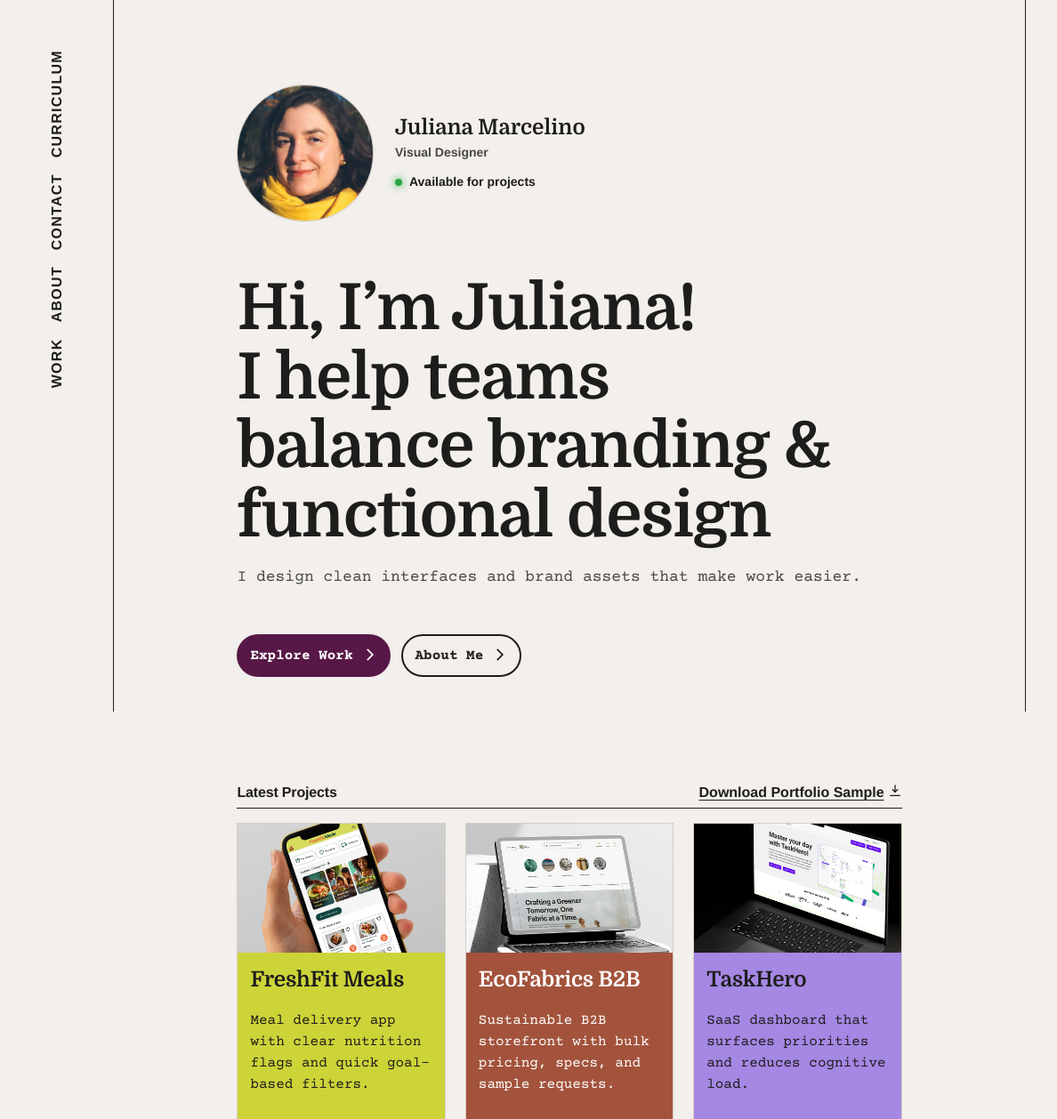
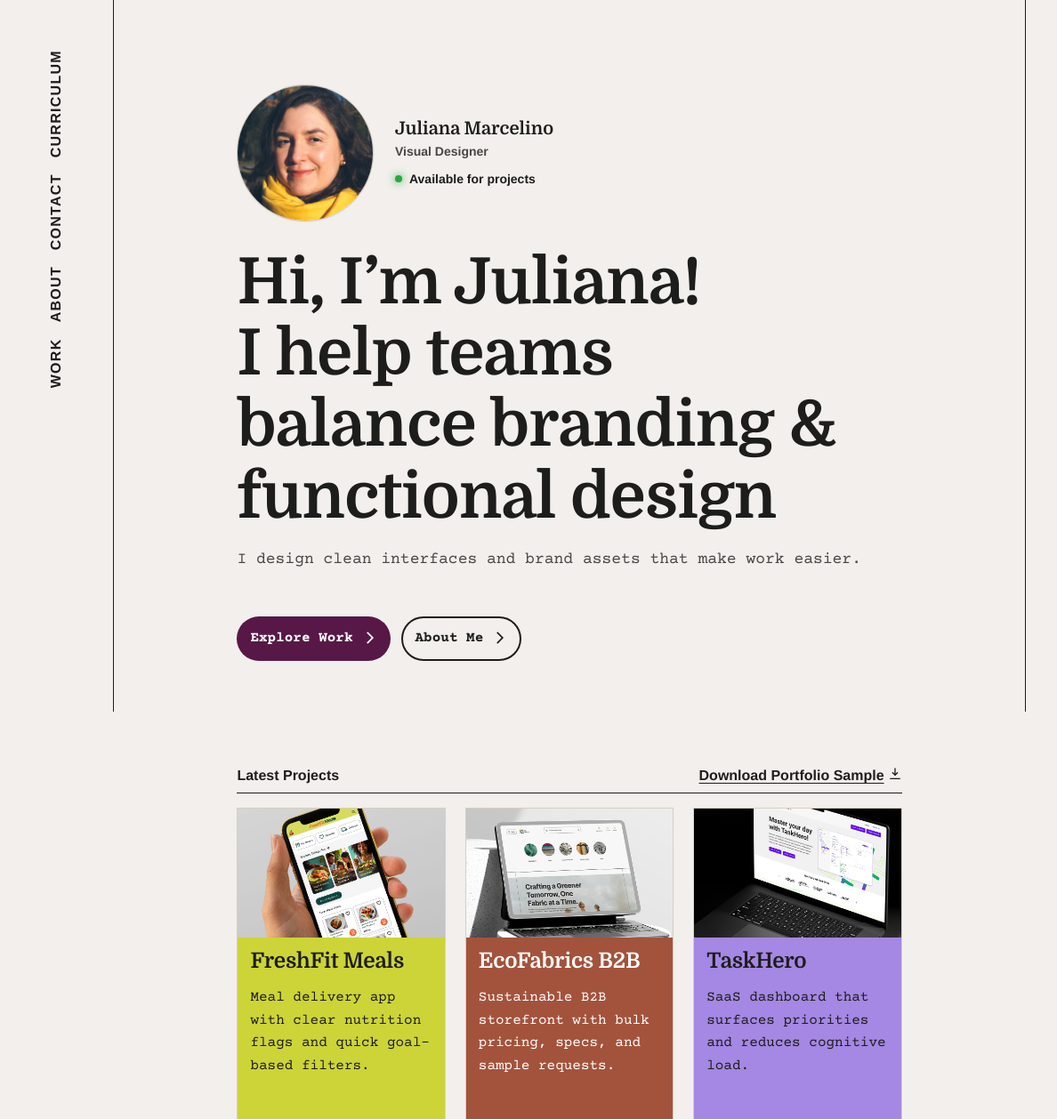
Before and after one commit to jumarcelinos/jumarcelinos.github.io, a plain HTML site: page index.html in a window 1280 px wide. Shown: the top 1258 px of the page at 89% size, 0-1188 px from the left. Drawn offline with nearby package versions, Linux system fonts and the light colour scheme; a web font is replaced by a local one.

Commit message:
Typography update

```diff
--- a/styles.css
+++ b/styles.css
@@ -37,6 +37,38 @@
     --content-mt: clamp(24px, 4vw, 64px);
     --content-mr: clamp(18px, 3vw, 48px);
     --content-mb: clamp(32px, 6vh, 96px);
+
+    /* Typography System */
+    --ff-serif-display: "Domine", Georgia, Cambria, "Times New Roman", Times, serif;
+    --ff-sans-ui: "Univers", "Helvetica Neue", Arial, Inter, system-ui, -apple-system, "Segoe UI", Roboto, "Noto Sans", sans-serif;
+    --ff-mono-body: "Courier Prime", ui-monospace, SFMono-Regular, Menlo, Monaco, Consolas, "Liberation Mono", "Courier New", monospace;
+
+    /* Sizes (keep your current H1 size) */
+    --fs-h1: clamp(36px, 5.6vw, 72px);
+    --fs-h2: clamp(22px, 2.8vw, 36px);
+    --fs-h3: clamp(18px, 2.2vw, 24px);
+    --fs-h4: clamp(16px, 1.8vw, 20px);
+    --fs-h5: clamp(14px, 1.6vw, 18px);
+    --fs-h6: clamp(13px, 1.4vw, 16px);
+
+    --fs-body: 16px;
+    --fs-lead: 18px;
+    /* for intro/hero paragraphs */
+    --fs-small: 14px;
+    /* captions, meta */
+    --fs-micro: 12px;
+    /* legal, micro labels */
+
+    /* Rhythm */
+    --lh-heading-tight: 1.12;
+    --lh-heading: 1.2;
+    --lh-body: 1.6;
+
+    /* Tracking */
+    --ls-tight: -0.01em;
+    /* serif headings */
+    --ls-wide: 0.06em;
+    /* overlines / labels */
 }
 
 /* =========================================================
@@ -65,27 +97,110 @@ body {
 /* =========================================================
    TYPE
    ========================================================= */
+/* Body defaults */
+body {
+    font-family: var(--ff-mono-body);
+    font-size: var(--fs-body);
+    line-height: var(--lh-body);
+}
+
+/* Headings – families + weights */
 h1,
 h2,
-h3,
+h3 {
+    font-family: var(--ff-serif-display);
+    font-weight: 700;
+    letter-spacing: var(--ls-tight);
+    line-height: var(--lh-heading);
+    margin: 0 0 0.4em;
+}
+
 h4,
 h5,
 h6 {
-    font-family: "Domine", Georgia, Cambria, "Times New Roman", Times, serif;
+    font-family: var(--ff-sans-ui);
+    font-weight: 600;
+    line-height: var(--lh-heading);
+    margin: 0 0 0.5em;
+}
+
+/* Headings – sizes */
+h1 {
+    font-size: var(--fs-h1);
+}
+
+h2 {
+    font-size: var(--fs-h2);
+}
+
+h3 {
+    font-size: var(--fs-h3);
+}
+
+h4 {
+    font-size: var(--fs-h4);
+}
+
+h5 {
+    font-size: var(--fs-h5);
+}
+
+h6 {
+    font-size: var(--fs-h6);
+}
+
+/* Paragraphs & small text */
+p {
+    font-size: var(--fs-body);
+    line-height: var(--lh-body);
+    margin: 0 0 1em;
+}
+
+.lead {
+    font-size: var(--fs-lead);
+    line-height: 1.55;
+}
+
+.small,
+small {
+    font-size: var(--fs-small);
+    line-height: 1.45;
+}
+
+.micro {
+    font-size: var(--fs-micro);
+    letter-spacing: 0.02em;
+}
+
+/* Eyebrow / overline labels (optional utility) */
+.overline {
+    font-family: var(--ff-sans-ui);
+    font-size: var(--fs-micro);
+    letter-spacing: var(--ls-wide);
+    text-transform: uppercase;
+    line-height: 1.2;
+}
+
+/* Buttons / controls text (optional utility) */
+.button-text {
+    font-family: var(--ff-sans-ui);
     font-weight: 700;
-    letter-spacing: -0.01em;
+    font-size: var(--fs-small);
+    letter-spacing: 0.01em;
 }
 
 .hero h1 {
-    font-family: "GT Alpina", "gt-alpina", "Domine", Georgia, Cambria, "Times New Roman", Times, serif;
     font-weight: 700;
-    letter-spacing: -0.015em;
-    font-size: clamp(36px, 5.6vw, 72px);
-    line-height: 1.08;
     text-wrap: balance;
     /* space below H1 */
     max-width: 42ch;
     margin-bottom: clamp(12px, 2.2vh, 22px);
+    font-family: var(--ff-serif-display);
+    /* switch from GT Alpina to Domine */
+    font-size: var(--fs-h1);
+    /* preserves your current size */
+    letter-spacing: var(--ls-tight);
+    line-height: var(--lh-heading-tight);
 }
 
 .hero p {
@@ -104,8 +219,12 @@ h6 {
 
 #work-title,
 #testimonials-title {
-    font-family: "Univers", "Helvetica Neue", Arial, Inter, system-ui, -apple-system, "Segoe UI", Roboto, "Noto Sans", sans-serif;
+    font-family: var(--ff-sans-ui);
     font-weight: 600;
+    font-size: var(--fs-h6);
+    line-height: var(--lh-heading);
+    letter-spacing: 0;
+    margin: 0;
 }
 
 /* =========================================================
@@ -551,19 +670,20 @@ body.nav-open .scrim {
 }
 
 .profile-meta .name {
-    font-family: "Domine", Georgia, Cambria, "Times New Roman", Times, serif;
+    color: var(--text);
+    font-family: var(--ff-serif-display);
+    font-size: var(--fs-h4);
+    line-height: var(--lh-heading);
     font-weight: 700;
-    font-size: clamp(18px, 2.2vw, 24px);
-    line-height: 1.2;
-    color: var(--text);
 }
 
 .profile-meta .title {
     margin-top: 2px;
     color: var(--muted);
-    font-family: "Univers", "Helvetica Neue", Arial, Inter, system-ui, -apple-system, "Segoe UI", Roboto, "Noto Sans", sans-serif;
+    font-family: var(--ff-sans-ui);
+    font-size: var(--fs-small);
+    line-height: 1.35;
     font-weight: 600;
-    font-size: clamp(13px, 1.4vw, 14px);
 }
 
 .profile-meta .availability-inline {
@@ -574,10 +694,10 @@ body.nav-open .scrim {
     /* extra space away from name/title block */
     color: var(--text);
     /* black text */
-    font-family: "Univers", "Helvetica Neue", Arial, Inter, system-ui, -apple-system, "Segoe UI", Roboto, "Noto Sans", sans-serif;
+    font-family: var(--ff-sans-ui);
+    font-size: var(--fs-small);
+    line-height: 1.35;
     font-weight: 600;
-    /* match title weight */
-    font-size: clamp(13px, 1.4vw, 14px);
     /* match title size */
 }
 
@@ -791,9 +911,12 @@ body.nav-open .scrim {
 }
 
 .card h3 {
-    margin: 0 0 10px;
-    font-size: 1.5rem;
-    letter-spacing: -0.01em;
+    font-family: var(--ff-serif-display);
+    font-size: var(--fs-h3);
+    line-height: var(--lh-heading);
+    letter-spacing: var(--ls-tight);
+    font-weight: 700;
+    margin: 0 0 0.6em;
 }
 
 .card.theme-eco h3,
@@ -941,16 +1064,19 @@ body.nav-open .scrim {
 }
 
 .t-name {
-    font-family: "Domine", Georgia, Cambria, "Times New Roman", Times, serif;
+    font-family: var(--ff-serif-display);
+    font-size: var(--fs-h5);
+    /* slightly stronger than body */
+    line-height: var(--lh-heading);
     font-weight: 700;
-    margin: 0;
 }
 
 .t-role {
-    font-family: "Domine", Georgia, Cambria, "Times New Roman", Times, serif;
-    margin: 2px 0 10px;
+    font-family: var(--ff-serif-display);
+    font-size: var(--fs-small);
+    line-height: 1.4;
+    font-weight: 400;
     color: var(--muted);
-    font-weight: 400;
 }
 
 .t-text {
```
